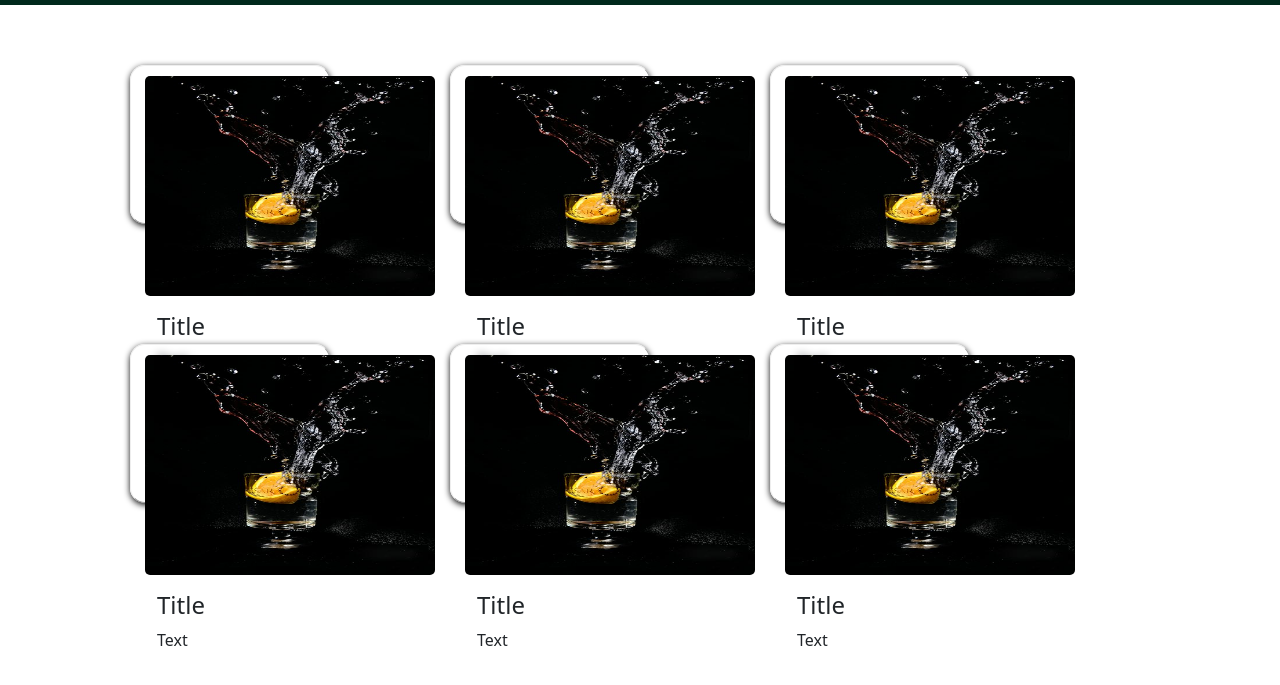
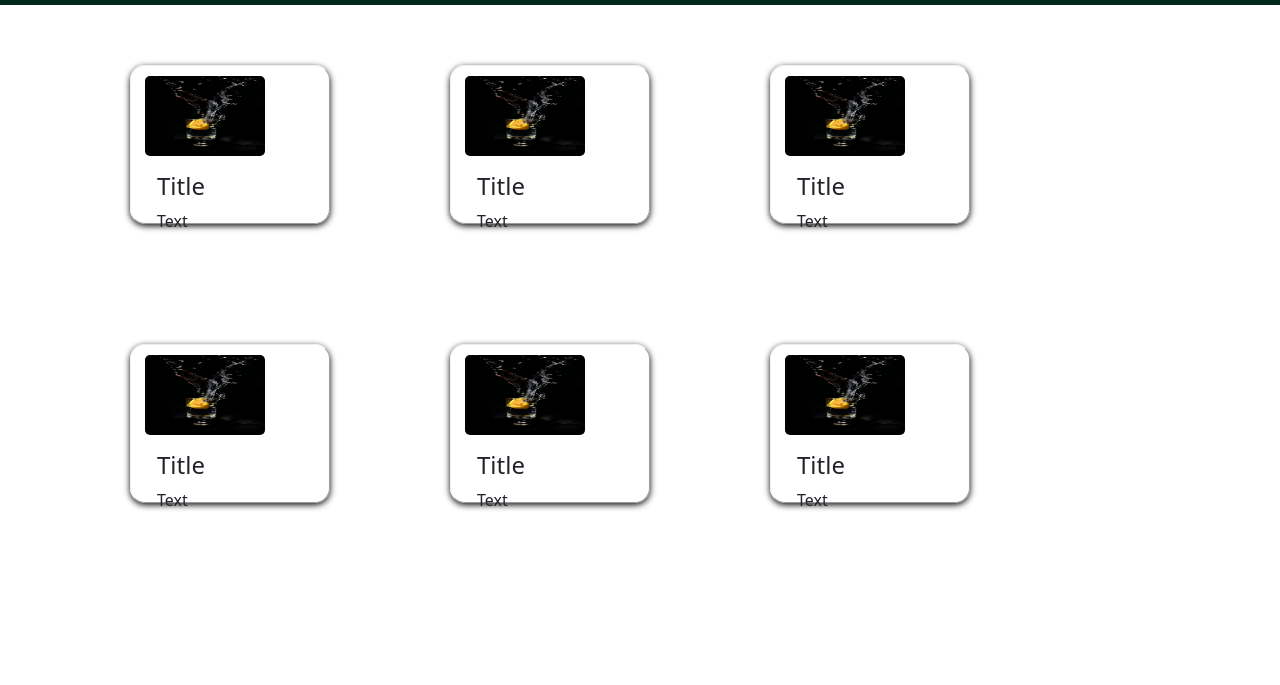
Before and after one commit to Spacedeity/lasco, a plain HTML site: page Accommodations.html in a window 1280 px wide. Shown: the part 51-736 px from the top of the page. Drawn offline with nearby package versions, Linux system fonts and the light colour scheme.

Commit message:
Update Accommodations.css

```diff
--- a/Accommodations.css
+++ b/Accommodations.css
@@ -79,8 +79,8 @@ a:hover {
 }
 
 .card img {
-  width: 290px;
-  height: 220px;
+  width: 120px;
+  height: 80px;
   margin-left: 4px;
   border-radius: 5px;
   transition-duration: 300ms;
@@ -99,7 +99,7 @@ a:hover {
   }
 
   .card img {
-/*     width: 100%; /* Adjusted to fill card width */ */
+    width: 100%; /* Adjusted to fill card width */
     max-width: 100px; /* Adjusted for smaller screens */
     height: auto; /* Added to maintain aspect ratio */
     margin: 0 auto; /* Center the image horizontally */
```
